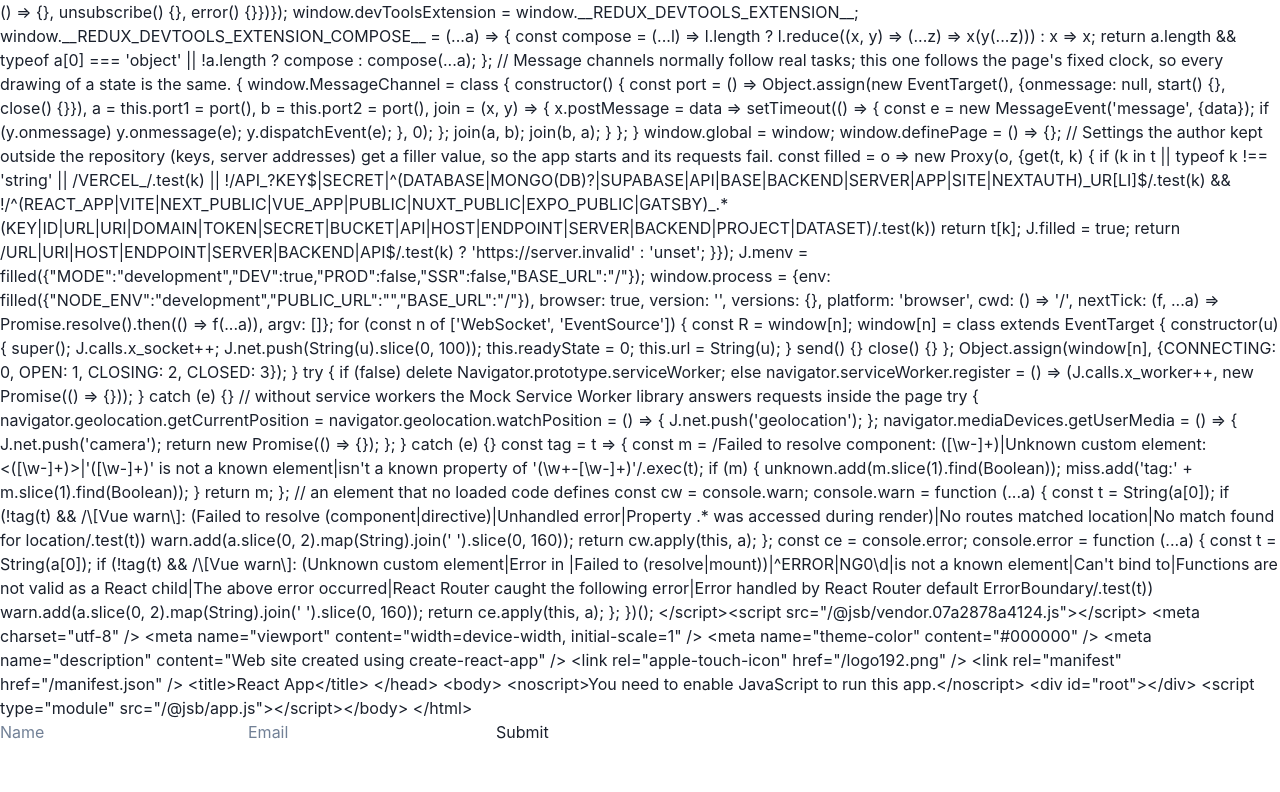
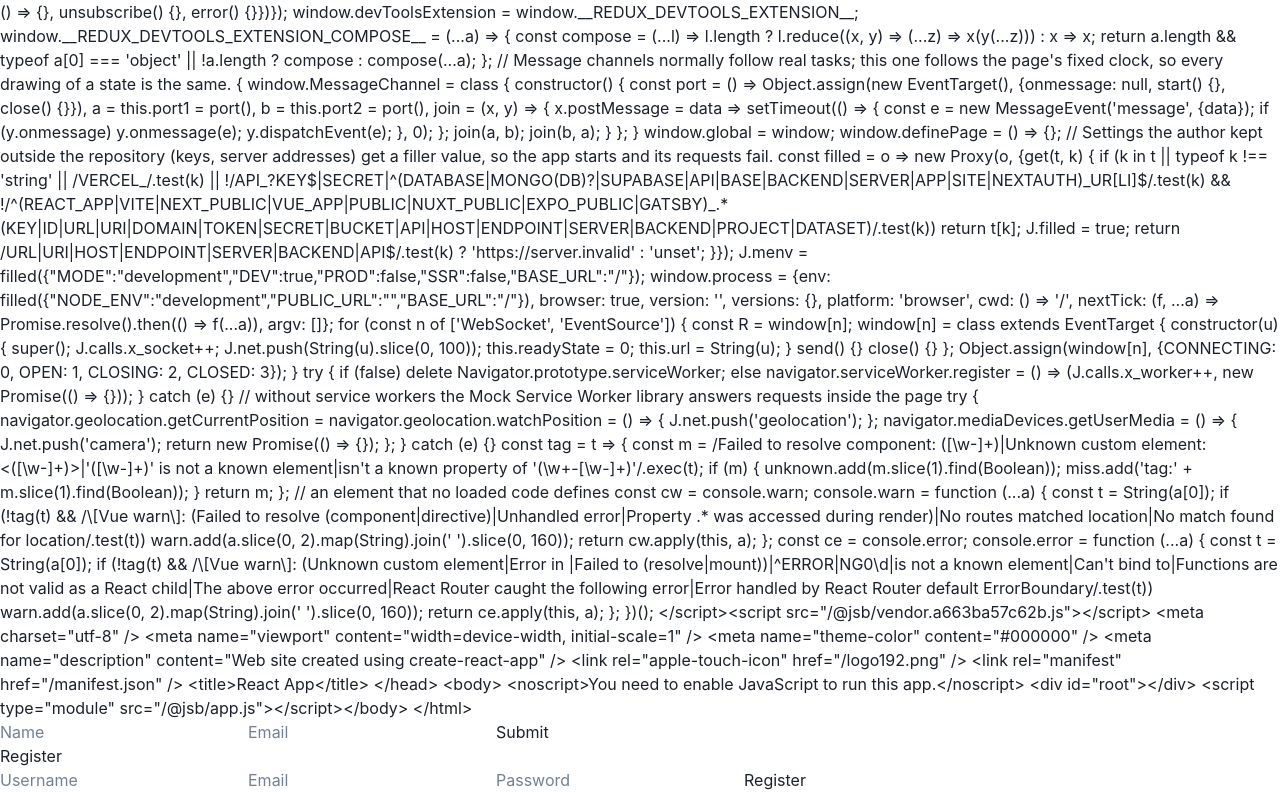
Before and after one commit to friedchxaddict/todo-fullstack, a React (Create React App) app in the folder frontend/: page / in a window 1280 px wide. Shown: the part 2904-3696 px from the top of the page. Before the commit the page ends 3648 px from the top, so only its background shows below. Built offline with nearby package versions, Linux system fonts and the light colour scheme.

Commit message:
get register component to connect to backend

```diff
--- a/frontend/package.json
+++ b/frontend/package.json
@@ -9,6 +9,7 @@
     "@testing-library/jest-dom": "^5.17.0",
     "@testing-library/react": "^13.4.0",
     "@testing-library/user-event": "^13.5.0",
+    "@types/axios": "^0.14.0",
     "@types/jest": "^27.5.2",
     "@types/node": "^16.18.76",
     "@types/react": "^18.2.48",
--- a/frontend/src/App.tsx
+++ b/frontend/src/App.tsx
@@ -3,6 +3,7 @@ import Form from './components/Form';
 import { User } from './components/types';
 
 import './App.css';
+import Registration from './components/Registration';
 
 const App: React.FC = () => {
   const [message, setMessage] = useState('');
@@ -42,6 +43,7 @@ const App: React.FC = () => {
         <h1>{message}</h1>
       </div>
       <Form onSubmit={handleSubmit} />
+      <Registration />
     </>
   );
 };
--- a/frontend/src/components/Form.tsx
+++ b/frontend/src/components/Form.tsx
@@ -29,8 +29,6 @@ const Form: React.FC<FormProps> = ({ onSubmit }) => {
     });
   };
 
-  console.log(user);
-
   return (
     <form onSubmit={handleSubmit}>
       <input
--- a/frontend/src/components/Registration.tsx
+++ b/frontend/src/components/Registration.tsx
@@ -1,5 +1,5 @@
+import axios from 'axios';
 import { useState, ChangeEvent } from 'react';
-import axios, { AxiosError } from 'axios';
 
 interface CustomError {
   message: string;
@@ -22,23 +22,65 @@ const Registration = () => {
   const handleSubmit = async (e: React.FormEvent<HTMLFormElement>) => {
     e.preventDefault();
     try {
-      const response = await axios.post('users/register', formData);
+      const response = await axios.post(
+        'http://localhost:4000/users/register',
+        formData
+      );
+      console.log(response);
       const { token } = response.data;
       localStorage.setItem('token', token);
-    } catch (error: unknown) {
+    } catch (error) {
       if (axios.isAxiosError(error)) {
-        const axiosError = error as AxiosError;
-        if (axiosError.response?.data?.message) {
-            setError({ message: axiosError.response.data.message });
-          } else {
-            setError('Unknown error');
-          }
+        if (error.response) {
+          setError(
+            error.response.data.message ||
+              'An error occurred. Please try again.'
+          );
+        } else if (error.request) {
+          setError('No response received from the server. Please try again.');
         } else {
-          setError('Unknown error');
+          setError('Error in sending the request. Please try again.');
+        }
+      } else {
+        console.error('An error occurred:', error);
+        setError('An error occurred. Please try again.');
+      }
     }
   };
 
-  return <div>Registration</div>;
+  return (
+    <div>
+      <h2>Register</h2>
+      {error && typeof error === 'string' && <p>{error}</p>}
+      <form onSubmit={handleSubmit}>
+        <input
+          type="text"
+          name="username"
+          value={formData.username}
+          onChange={handleChange}
+          placeholder="Username"
+          required
+        />
+        <input
+          type="email"
+          name="email"
+          value={formData.email}
+          onChange={handleChange}
+          placeholder="Email"
+          required
+        />
+        <input
+          type="password"
+          name="password"
+          value={formData.password}
+          onChange={handleChange}
+          placeholder="Password"
+          required
+        />
+        <button type="submit">Register</button>
+      </form>
+    </div>
+  );
 };
 
 export default Registration;
```
Also changed, not shown: frontend/tsconfig.json (+4 -9 lines), 1 other file (tests, documents, lock files or other folders).
